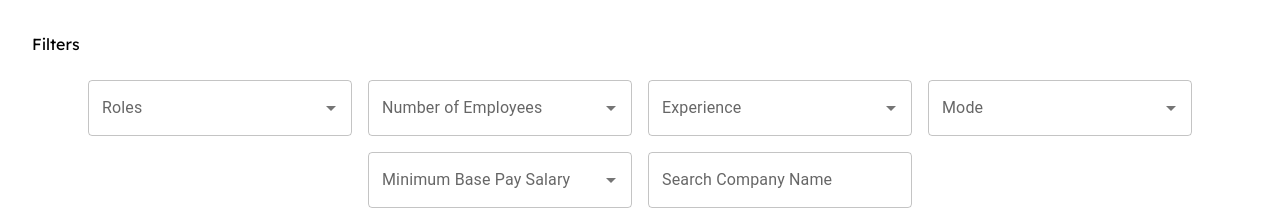
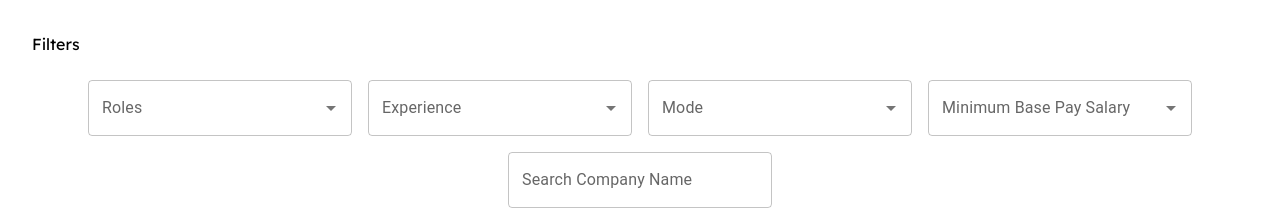
Before and after one commit to SohanVaigankar/weekday, a React (Vite) app: page / in a window 1280 px wide. Shown: the top 210 px of the page. Built offline with nearby package versions, Linux system fonts and the light colour scheme; no server answers.

Commit message:
updated readme

```diff
--- a/src/components/filter-group/FilterGroup.jsx
+++ b/src/components/filter-group/FilterGroup.jsx
@@ -72,9 +72,9 @@
           <MultiSelect {...filters.roles} />
         </Grid>
         {/* no. of employee filter */}
-        <Grid item xs={12} sm="auto" sx={{ minWidth: "280px" }}>
+        {/* <Grid item xs={12} sm="auto" sx={{ minWidth: "280px" }}>
           <MultiSelect {...filters.employees} />
-        </Grid>
+        </Grid> */}
         {/* experience filter */}
         <Grid item xs={12} sm="auto" sx={{ minWidth: "280px" }}>
           <MultiSelect {...filters.experience} />
```
Also changed, not shown: 1 other file (tests, documents, lock files or other folders).
